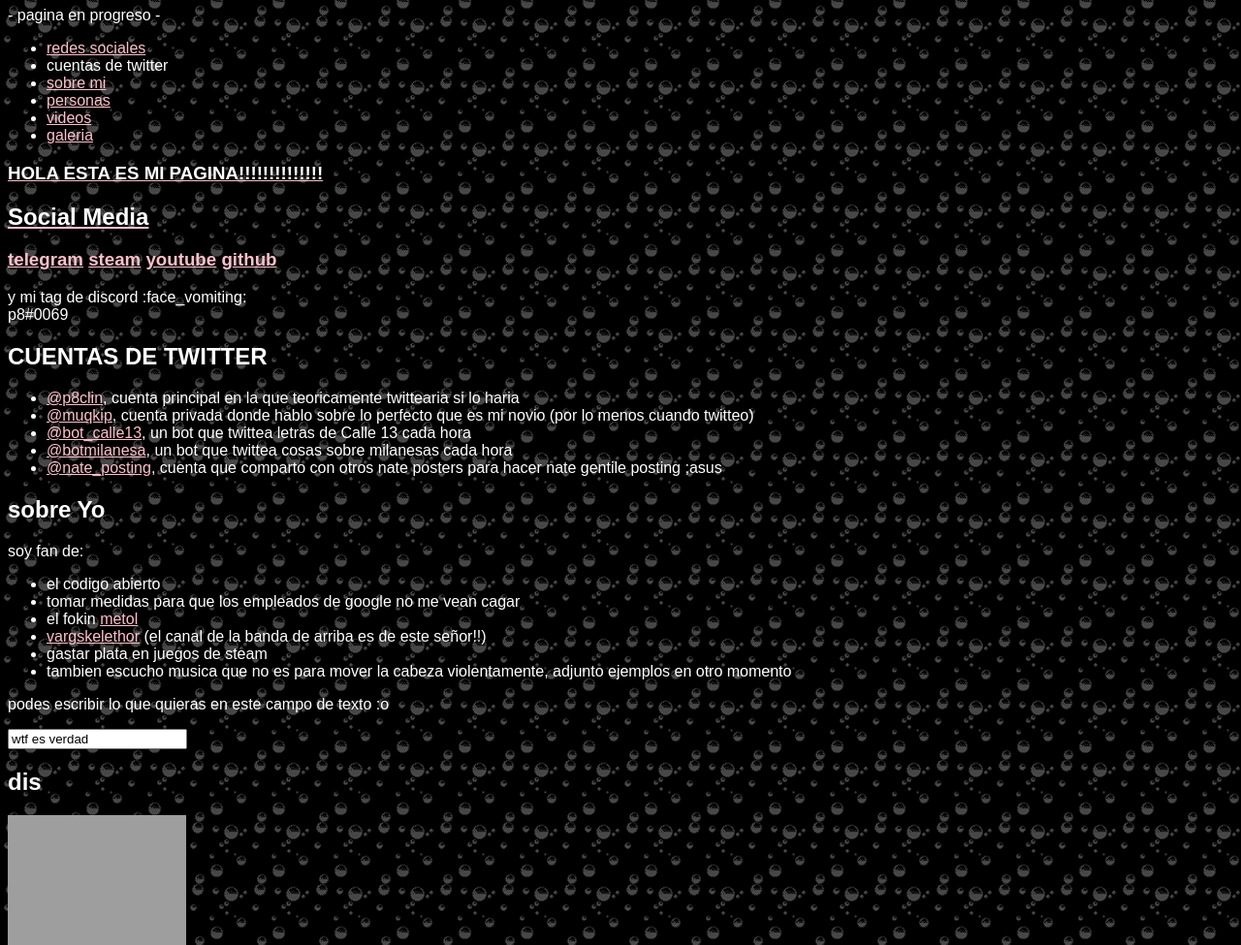
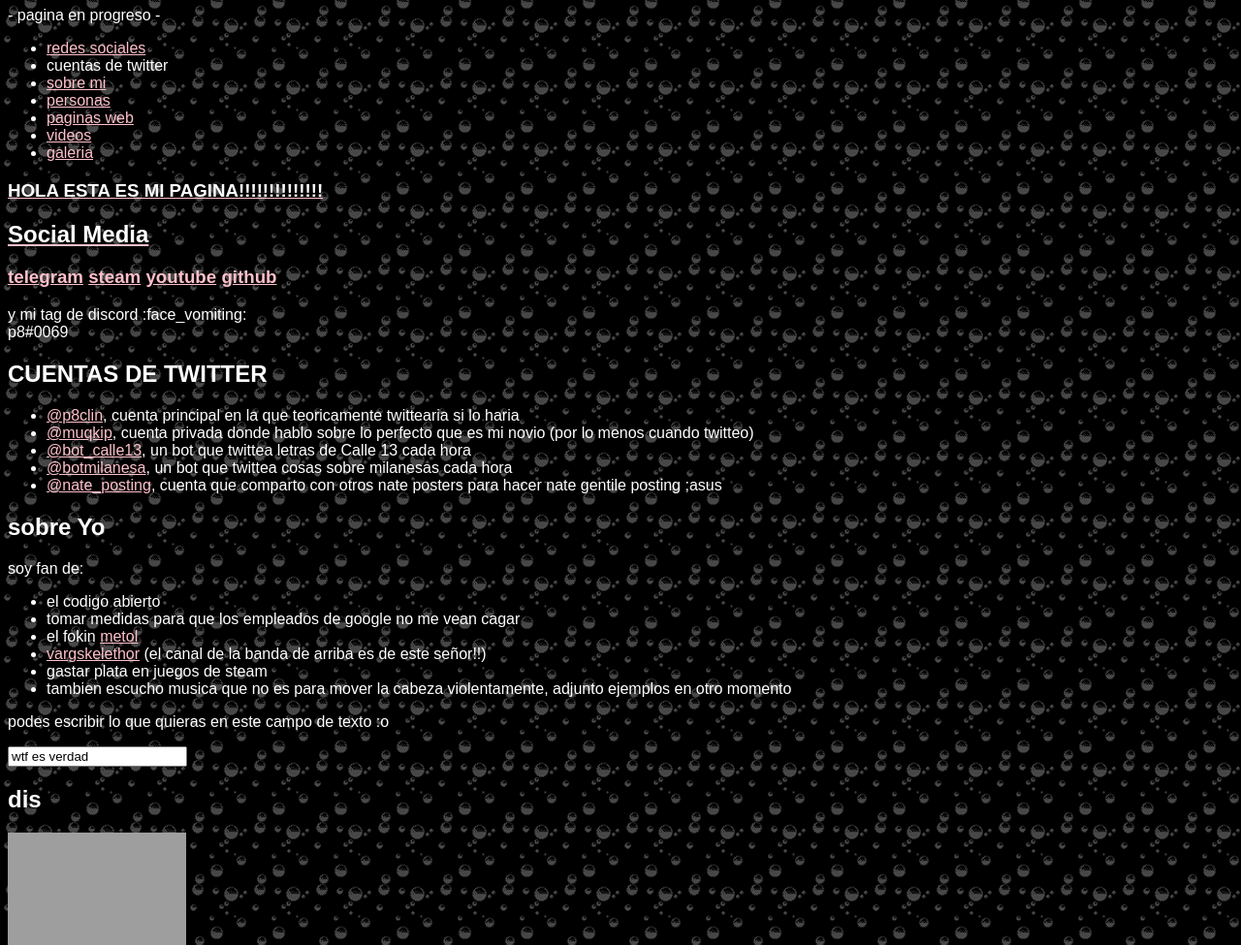
Before and after one commit to pochota/pochota.github.io, a plain HTML site: page index.html in a window 1280 px wide. Shown: the part 73-1048 px from the top of the page at 97% size. Drawn offline with Linux system fonts and the light colour scheme; grey boxes are pictures that could not be loaded.

Commit message:
agregada lista de categorias

```diff
--- a/index.html
+++ b/index.html
@@ -26,17 +26,18 @@ a   {color: pink;}
 			<li><a href="#twitter"></a>cuentas de twitter</li>
 			<li><a href="#me">sobre mi</a></li>
 			<li><a href="#people">personas</a></li>
+			<li><a href="#webpages">paginas web</a></li>
 			<li><a href="./videos.html">videos</li>
 			<li><a href="./galeria.html">galeria</li>
 		</ul>
 		<h3>HOLA ESTA ES MI PAGINA!!!!!!!!!!!!!!</h3>
-		<h2 id="#social">Social Media</h2>
+		<h2 id="social">Social Media</h2>
 		<h3><a href="https://t.me/daiaq" target="_blank">telegram</a>
 		<a href="https://s.team/p/cgdw-hjrd" target="_blank">steam</a>
 		<a href="https://www.youtube.com/channel/UCNfvV5M_MWd6C7mjQxM_1Wg">youtube</a>
 		<a href="https://github.com/pochota" target="_blank">github</a></h3>
 		<p>y mi tag de discord :face_vomiting:<br>p8#0069</p>
-		<h2 id="#twitter">CUENTAS DE TWITTER</h2>
+		<h2 id="twitter">CUENTAS DE TWITTER</h2>
 		<ul>
 			<li><a href="https://twitter.com/p8clin" target="_blank">@p8clin</a>, cuenta principal en la que teoricamente twittearia si lo haria</li>
 			<li><a href="https://twitter.com/muqkip" target="_blank">@muqkip</a>, cuenta privada donde hablo sobre lo perfecto que es mi novio (por lo menos cuando twitteo)</li>
@@ -44,7 +45,7 @@ a   {color: pink;}
 			<li><a href="https://twitter.com/botmilanesa" target="_blank">@botmilanesa</a>, un bot que twittea cosas sobre milanesas cada hora</li>
 			<li><a href="https://twitter.com/nate_posting" target="_blank">@nate_posting</a>, cuenta que comparto con otros nate posters para hacer nate gentile posting ;asus</li>
 		</ul>
-		<h2 id="#me">sobre Yo</h2>
+		<h2 id="me">sobre Yo</h2>
 		<p>soy fan de:</p>
 		<ul>
 			<li>el codigo abierto</li>
@@ -55,7 +56,7 @@ a   {color: pink;}
 			<li>tambien escucho musica que no es para mover la cabeza violentamente, adjunto ejemplos en otro momento</li>
 		</ul>
 		<p>podes escribir lo que quieras en este campo de texto :o</p><input type="text" value="wtf es verdad" id="myInput">
-		<h2 id="#people">dis</h2>
+		<h2 id="people">dis</h2>
 		<a href="https://twitter.com/dispatt_" target="_blank"><img src="https://nitter.net/pic/profile_images%2F1198316217464950784%2F0mzhQY4I.jpg" height="184" width="184"></a>
 		<p>^ ese es dis<br>es perfecto</p>
 		<p>si le das click al perrito te lleva a su twitter!!!!!</p>
@@ -63,7 +64,7 @@ a   {color: pink;}
 		<a href="https://pome.carrd.co" target="_blank"><img src="https://nitter.net/pic/profile_images%2F1283566155538538496%2FItGcK8Ei.png"></a>
 		<p>pome ^ ese es pome</p>
 		<p>si le das click al perrito te lleva a su carrd !</p>
-		<h2 id="#webpages">MIS PAGINAS FAVORITAS</h2>
+		<h2 id="webpages">MIS PAGINAS FAVORITAS</h2>
 		<ul>
 			<li><a href="http://www.themostamazingwebsiteontheinternet.com"></a></li>
 			<li><a href="https://cat-bounce.com"></a></li>
```
